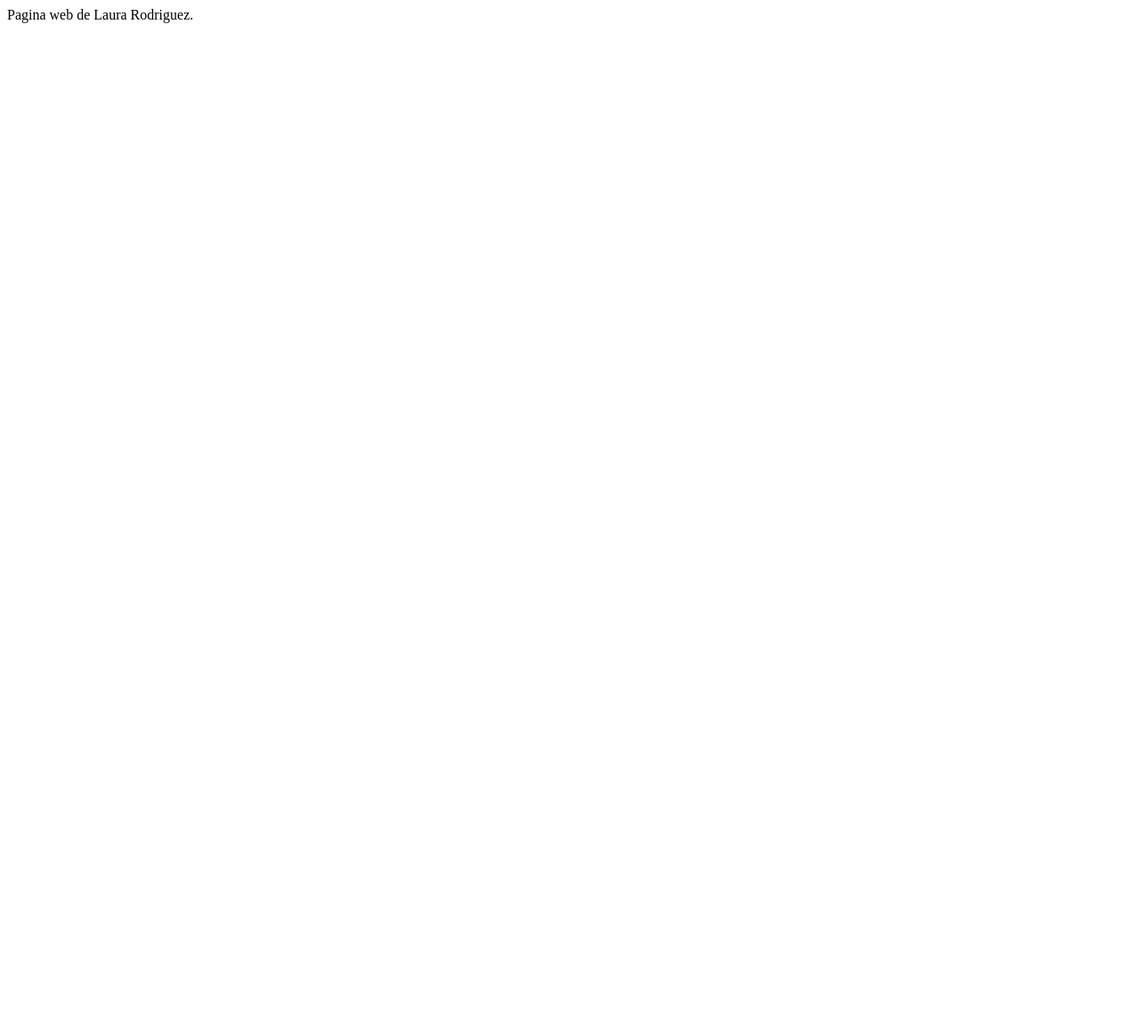
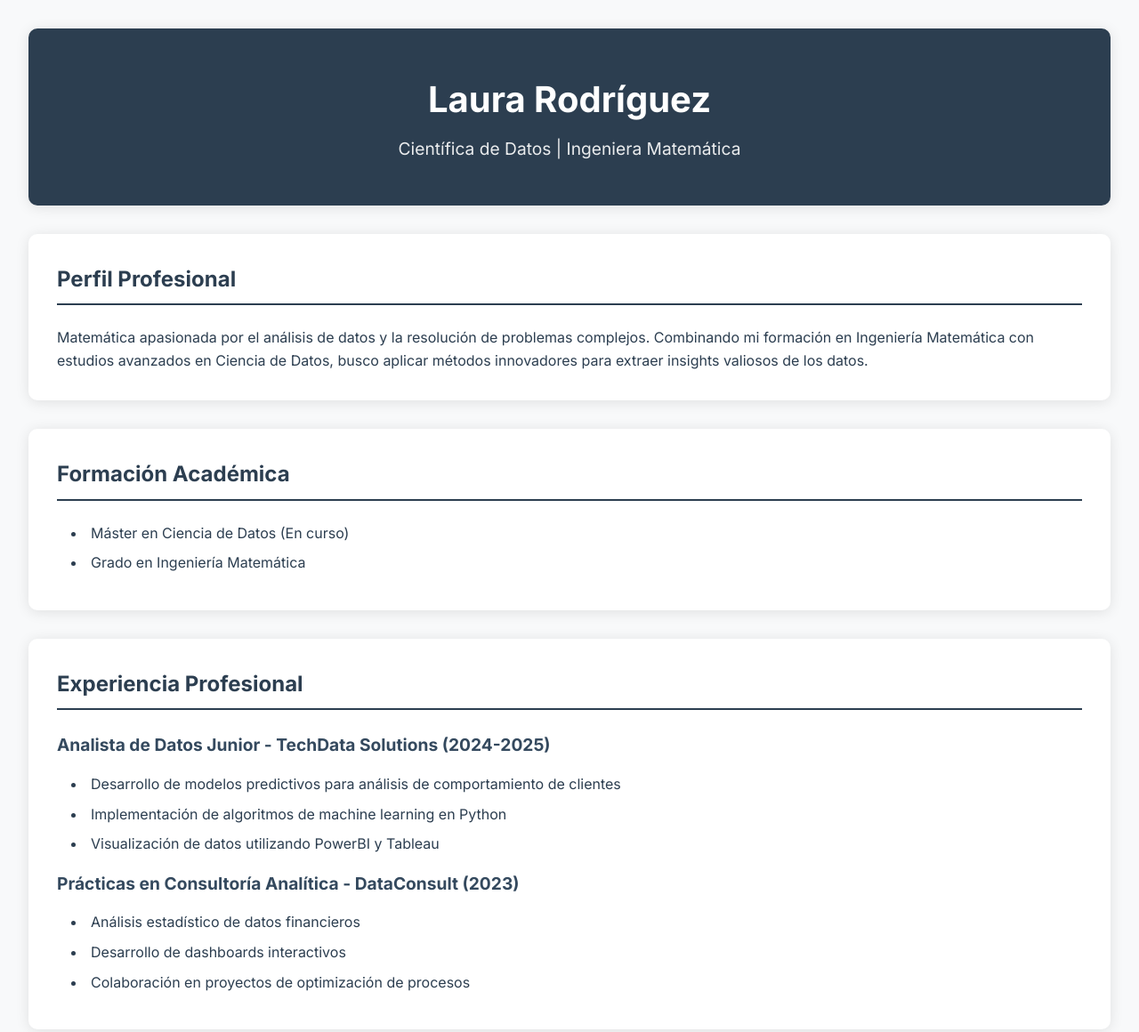
Before and after one commit to laurarlardies/web, a plain HTML site: page index.html in a window 1280 px wide. Shown: the top 1160 px of the page at 89% size. Before the commit the page ends 800 px from the top, so only its background shows below. Drawn offline with Linux system fonts and the light colour scheme.

Commit message:
cambios web

```diff
--- a/index.html
+++ b/index.html
@@ -1 +1,93 @@
-Pagina web de Laura Rodriguez.
+<!DOCTYPE html>
+<html lang="es">
+<head>
+    <meta charset="UTF-8">
+    <meta name="viewport" content="width=device-width, initial-scale=1.0">
+    <title>Laura Rodríguez - Curriculum Vitae</title>
+    <link rel="stylesheet" href="styles.css">
+    <script src="script.js" defer></script>
+    <link href="https://fonts.googleapis.com/css2?family=Inter:wght@400;500;700&display=swap" rel="stylesheet">
+</head>
+<body>
+    <div class="header">
+        <h1>Laura Rodríguez</h1>
+        <p>Científica de Datos | Ingeniera Matemática</p>
+    </div>
+
+    <div class="section">
+        <h2>Perfil Profesional</h2>
+        <p>Matemática apasionada por el análisis de datos y la resolución de problemas complejos. Combinando mi formación en Ingeniería Matemática con estudios avanzados en Ciencia de Datos, busco aplicar métodos innovadores para extraer insights valiosos de los datos.</p>
+    </div>
+
+    <div class="section">
+        <h2>Formación Académica</h2>
+        <ul>
+            <li>Máster en Ciencia de Datos (En curso)</li>
+            <li>Grado en Ingeniería Matemática</li>
+        </ul>
+    </div>
+
+    <div class="section">
+        <h2>Experiencia Profesional</h2>
+        <h3>Analista de Datos Junior - TechData Solutions (2024-2025)</h3>
+        <ul>
+            <li>Desarrollo de modelos predictivos para análisis de comportamiento de clientes</li>
+            <li>Implementación de algoritmos de machine learning en Python</li>
+            <li>Visualización de datos utilizando PowerBI y Tableau</li>
+        </ul>
+
+        <h3>Prácticas en Consultoría Analítica - DataConsult (2023)</h3>
+        <ul>
+            <li>Análisis estadístico de datos financieros</li>
+            <li>Desarrollo de dashboards interactivos</li>
+            <li>Colaboración en proyectos de optimización de procesos</li>
+        </ul>
+    </div>
+
+    <div class="section">
+        <h2>Habilidades Técnicas</h2>
+        <div class="skill-container">
+            <p>Python</p>
+            <div class="skill-bar-container">
+                <div class="skill-bar" data-percentage="90%"></div>
+            </div>
+            <p>R</p>
+            <div class="skill-bar-container">
+                <div class="skill-bar" data-percentage="85%"></div>
+            </div>
+            <p>SQL</p>
+            <div class="skill-bar-container">
+                <div class="skill-bar" data-percentage="80%"></div>
+            </div>
+            <p>Machine Learning</p>
+            <div class="skill-bar-container">
+                <div class="skill-bar" data-percentage="85%"></div>
+            </div>
+        </div>
+        <ul>
+            <li>Visualización: Matplotlib, Seaborn, PowerBI</li>
+            <li>Big Data: Spark, Hadoop</li>
+        </ul>
+    </div>
+
+    <div class="section">
+        <h2>Intereses</h2>
+        <ul>
+            <li>Inteligencia Artificial y Deep Learning</li>
+            <li>Análisis predictivo</li>
+            <li>Optimización matemática</li>
+            <li>Visualización de datos</li>
+            <li>Matemáticas aplicadas a problemas reales</li>
+        </ul>
+    </div>
+
+    <div class="section">
+        <h2>Idiomas</h2>
+        <ul>
+            <li>Español: Nativo</li>
+            <li>Inglés: Nivel C1</li>
+            <li>Francés: Nivel B1</li>
+        </ul>
+    </div>
+</body>
+</html>
--- /dev/null
+++ b/script.js
@@ -0,0 +1,40 @@
+document.addEventListener('DOMContentLoaded', () => {
+    // Fade in sections on scroll
+    const sections = document.querySelectorAll('.section');
+    const observer = new IntersectionObserver((entries) => {
+        entries.forEach(entry => {
+            if (entry.isIntersecting) {
+                entry.target.style.opacity = '1';
+                entry.target.style.transform = 'translateY(0)';
+            }
+        });
+    }, { threshold: 0.1 });
+
+    sections.forEach(section => {
+        section.style.opacity = '0';
+        section.style.transform = 'translateY(20px)';
+        section.style.transition = 'all 0.5s ease-out';
+        observer.observe(section);
+    });
+
+    // Header animation
+    const header = document.querySelector('.header');
+    header.style.opacity = '0';
+    header.style.transform = 'translateY(-20px)';
+    header.style.transition = 'all 0.8s ease-out';
+
+    setTimeout(() => {
+        header.style.opacity = '1';
+        header.style.transform = 'translateY(0)';
+    }, 200);
+
+    // Skill bars animation
+    const skills = document.querySelectorAll('.skill-bar');
+    skills.forEach(skill => {
+        const percentage = skill.getAttribute('data-percentage');
+        skill.style.width = '0%';
+        skill.style.transition = 'width 1s ease-out';
+
+        observer.observe(skill);
+    });
+});
--- /dev/null
+++ b/styles.css
@@ -0,0 +1,101 @@
+:root {
+    --primary-color: #2c3e50;
+    --secondary-color: #34495e;
+    --background-color: #f8f9fa;
+    --text-color: #2c3e50;
+    --shadow: 0 2px 15px rgba(0,0,0,0.1);
+}
+
+* {
+    margin: 0;
+    padding: 0;
+    box-sizing: border-box;
+}
+
+body {
+    font-family: 'Inter', -apple-system, BlinkMacSystemFont, sans-serif;
+    line-height: 1.6;
+    background-color: var(--background-color);
+    color: var(--text-color);
+    padding: 2rem;
+}
+
+.container {
+    max-width: 900px;
+    margin: 0 auto;
+}
+
+.header {
+    text-align: center;
+    padding: 3rem 2rem;
+    background-color: var(--primary-color);
+    color: white;
+    border-radius: 10px;
+    margin-bottom: 2rem;
+    box-shadow: var(--shadow);
+}
+
+.header h1 {
+    font-size: 2.5rem;
+    margin-bottom: 0.5rem;
+    font-weight: 700;
+}
+
+.header p {
+    font-size: 1.2rem;
+    opacity: 0.9;
+}
+
+.section {
+    background-color: white;
+    padding: 2rem;
+    margin-bottom: 2rem;
+    border-radius: 10px;
+    box-shadow: var(--shadow);
+    transition: transform 0.2s ease;
+}
+
+.section:hover {
+    transform: translateY(-2px);
+}
+
+h2 {
+    color: var(--primary-color);
+    font-size: 1.5rem;
+    margin-bottom: 1.5rem;
+    padding-bottom: 0.5rem;
+    border-bottom: 2px solid var(--primary-color);
+}
+
+h3 {
+    color: var(--secondary-color);
+    font-size: 1.2rem;
+    margin: 1rem 0;
+}
+
+ul {
+    list-style-position: inside;
+    margin-left: 1rem;
+}
+
+li {
+    margin-bottom: 0.5rem;
+}
+
+@media (max-width: 768px) {
+    body {
+        padding: 1rem;
+    }
+
+    .header {
+        padding: 2rem 1rem;
+    }
+
+    .header h1 {
+        font-size: 2rem;
+    }
+
+    .section {
+        padding: 1.5rem;
+    }
+}
```
